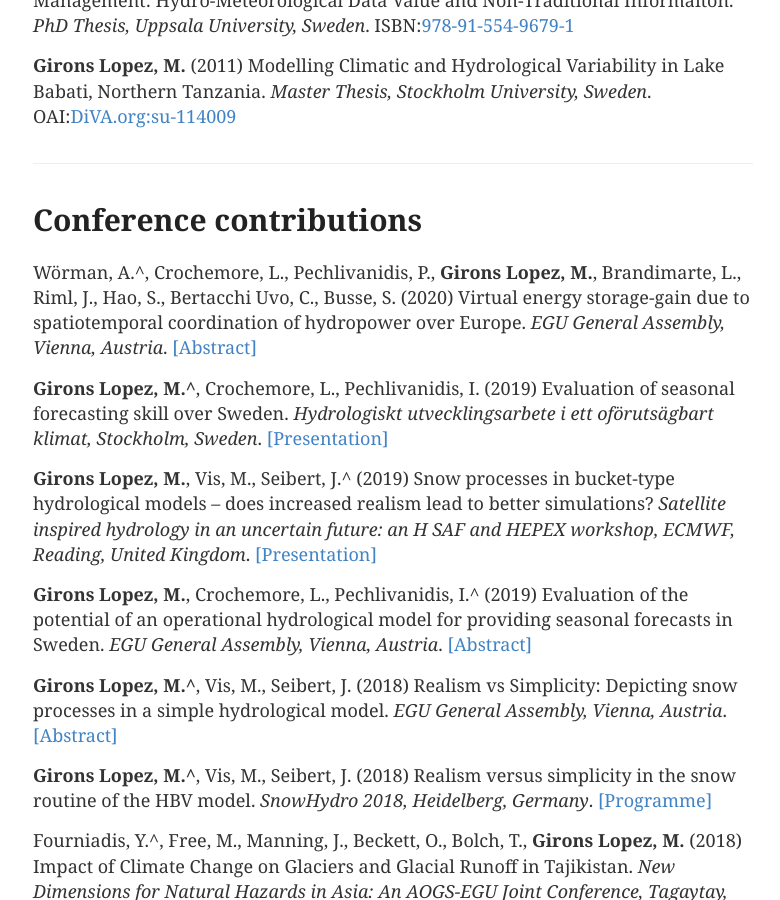
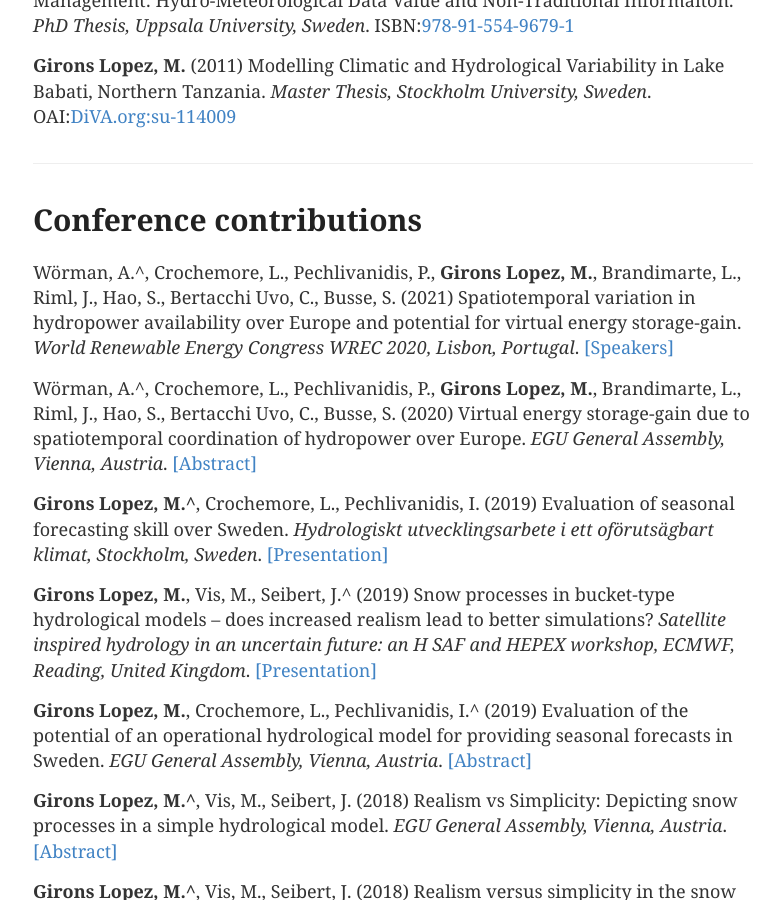
Before and after one commit to GironsLopez/GironsLopez.github.io, a Jekyll site: the page built from publications/index.md, in a window 1280 px wide and 900 px high, scrolled down 1786 px. Shown: the whole window, without its empty margins (247-1027 px from the left). Built offline with Jekyll 4.4.1, drawn with Linux system fonts in a browser that asks for light colours.

Commit message:
Update index.md

```diff
--- a/publications/index.md
+++ b/publications/index.md
@@ -46,6 +46,8 @@ Mbanguka, R. P., Lyon, S. W., Holmgren, K., **Girons Lopez, M.**, Jarsjö, J. (2
 
 # Conference contributions
 
+Wörman, A.^, Crochemore, L., Pechlivanidis, P., **Girons Lopez, M.**, Brandimarte, L., Riml, J., Hao, S., Bertacchi Uvo, C., Busse, S. (2021) Spatiotemporal variation in hydropower availability over Europe and potential for virtual energy storage-gain. *World Renewable Energy Congress WREC 2020, Lisbon, Portugal*. [[Speakers]](https://wrec2020.tecnico.ulisboa.pt/~wrec2020.daemon/speakers.html){:target="_blank"}
+
 Wörman, A.^, Crochemore, L., Pechlivanidis, P., **Girons Lopez, M.**, Brandimarte, L., Riml, J., Hao, S., Bertacchi Uvo, C., Busse, S. (2020) Virtual energy storage-gain due to spatiotemporal coordination of hydropower over Europe. *EGU General Assembly, Vienna, Austria*. [[Abstract]](https://meetingorganizer.copernicus.org/EGU2020/EGU2020-7939.html){:target="_blank"}
 
 **Girons Lopez, M.^**, Crochemore, L., Pechlivanidis, I. (2019) Evaluation of seasonal forecasting skill over Sweden. *Hydrologiskt utvecklingsarbete i ett oförutsägbart klimat, Stockholm, Sweden*. [[Presentation]](https://www.energiforsk.se/media/27319/forecasting-hydropower-availability-marc-girons-lopez.pdf){:target="_blank"}
```
